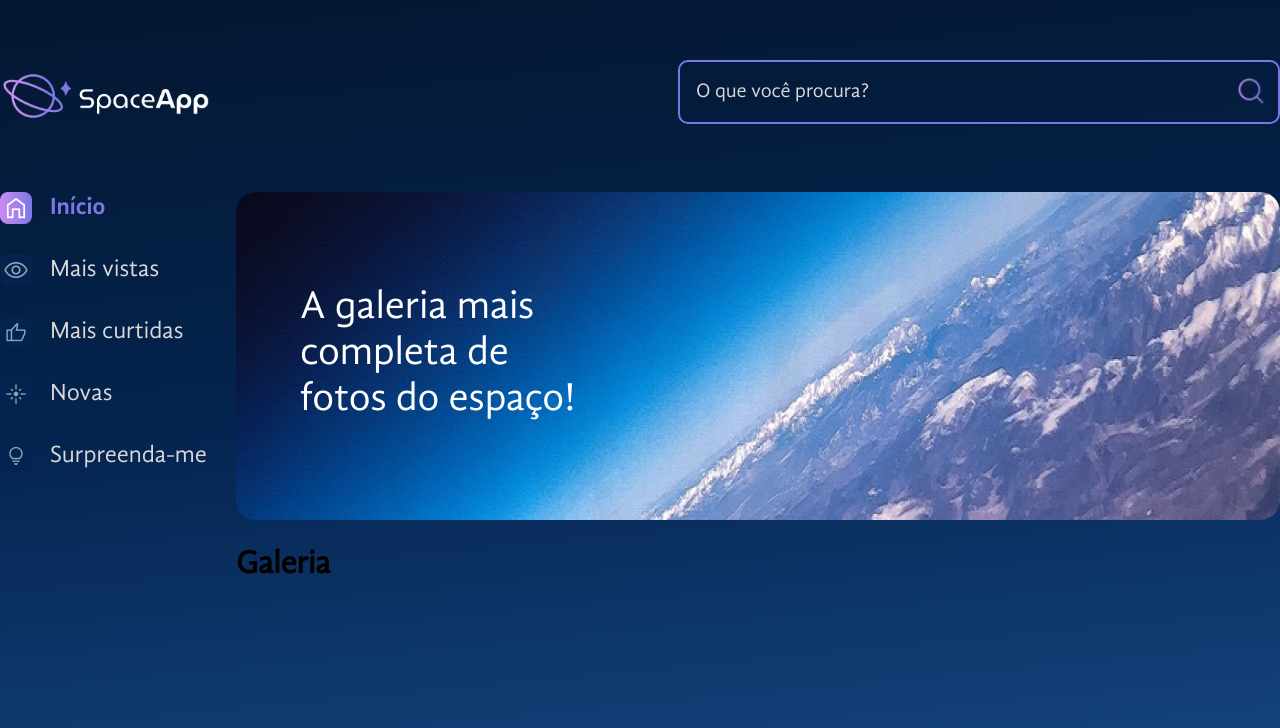
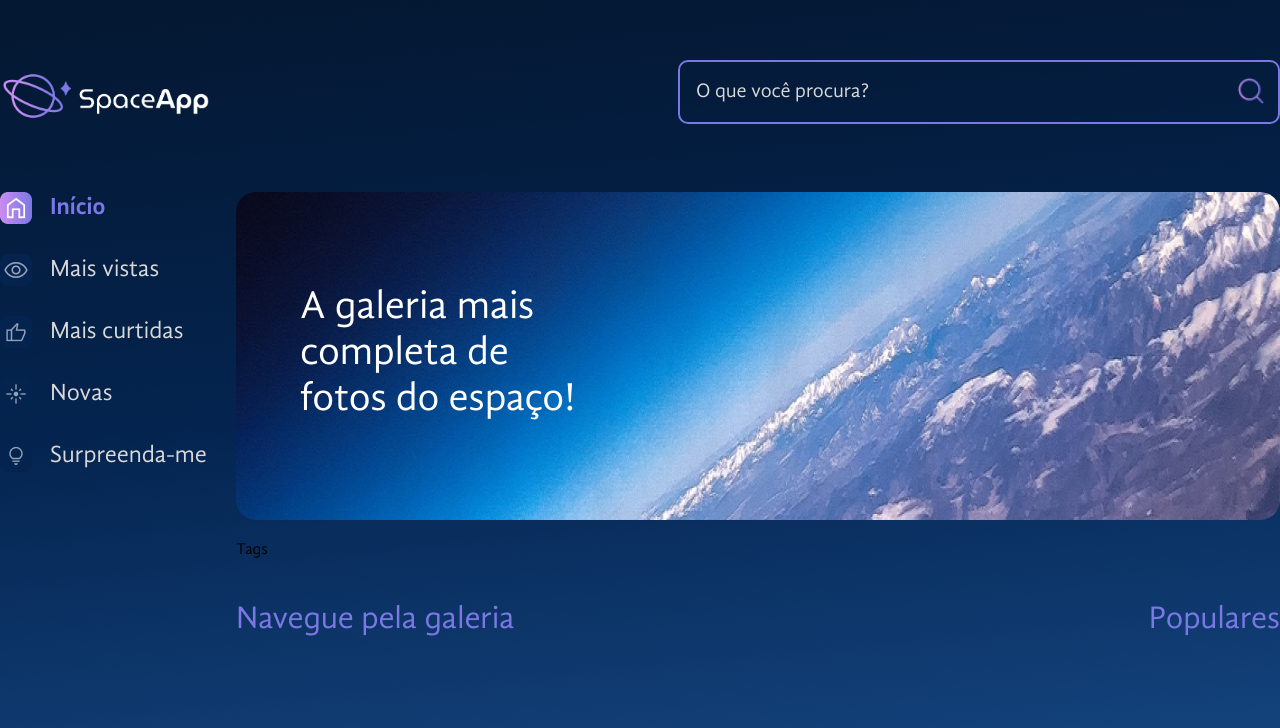
Before and after one commit to GuilFranca/ReactStyledComponents-Alura, a React (Vite) app: page / in a window 1280 px wide. Shown: the top 728 px of the page. Built offline with nearby package versions, Linux system fonts and the light colour scheme.

Commit message:
Aula 3 - 4. Estruturando a galeria Finalizada

```diff
--- /dev/null
+++ b/src/components/Galeria/Populares/index.jsx
@@ -0,0 +1,9 @@
+import Titulo from "../../Titulo";
+
+const Populares = () => {
+    return (
+        <Titulo $alinhamento={"center"}>Populares</Titulo>
+    );
+}
+
+export default Populares;
--- /dev/null
+++ b/src/components/Galeria/Tags/index.jsx
@@ -0,0 +1,5 @@
+const Tags = () => {
+    return <p>Tags</p>
+}
+
+export default Tags;
--- a/src/components/Galeria/index.jsx
+++ b/src/components/Galeria/index.jsx
@@ -1,6 +1,29 @@
+import styled from "styled-components";
+import Titulo from "../Titulo";
+import Tags from "./Tags";
+import Populares from "./Populares";
+
+const GaleriaContainer = styled.div`
+    display: flex;
+`;
+
+const SecaoFluida = styled.section`
+    flex-grow: 1;
+    /* width: 100%; */
+`;
+
 const Galeria = () => {
-    return(
-        <h1>Galeria</h1>
+    return (
+        <>
+            <Tags />
+            <GaleriaContainer>
+                <SecaoFluida>
+                    <Titulo>Navegue pela galeria</Titulo>
+
+                </SecaoFluida>
+                <Populares />
+            </GaleriaContainer>
+        </>
     )
 }
 
--- /dev/null
+++ b/src/components/Titulo/index.jsx
@@ -0,0 +1,10 @@
+import styled from "styled-components";
+
+const Titulo = styled.h2`
+    font-weight: 400;
+    color: #7B78E6;
+    font-size: 32px;
+    text-align: ${ props => props.$alinhamento ? props.$alinhamento : "left" };
+`;
+
+export default Titulo;
```
